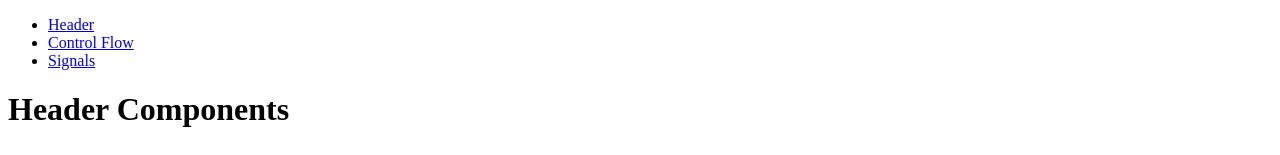
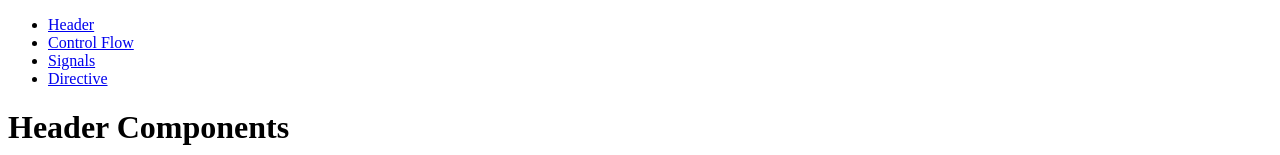
Before and after one commit to Vrushabh182002/Angular-Tutorials, an Angular app: page / in a window 1280 px wide. Shown: the top 155 px of the page. Built offline with nearby package versions, Linux system fonts and the light colour scheme.

Commit message:
Navigation of directives

```diff
--- a/src/app/app.html
+++ b/src/app/app.html
@@ -3,6 +3,7 @@
         <li><a routerLink="">Header</a></li>
         <li><a routerLink="controlflow">Control Flow</a></li>
         <li><a routerLink="signal">Signals</a></li>
+        <li><a routerLink="directive">Directive</a></li>
     </ul>
 </nav>
 <router-outlet></router-outlet>
```
